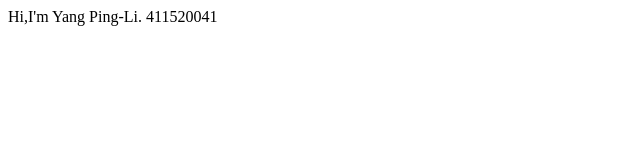
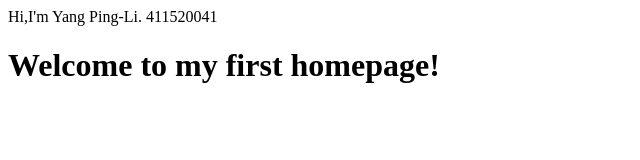
Before and after one commit to 41ping/41ping.github.io, a plain HTML site: page index.html in a window 1280 px wide. Shown: the whole page, without its empty margins (0-640 px from the left). Drawn offline with Linux system fonts and the light colour scheme.

Commit message:
Update index.html

```diff
--- a/index.html
+++ b/index.html
@@ -5,5 +5,6 @@
 
   <body>
    Hi,I'm Yang Ping-Li. 411520041
+    <h1>Welcome to my first homepage!</h1>
    </body>
 </html>
```
